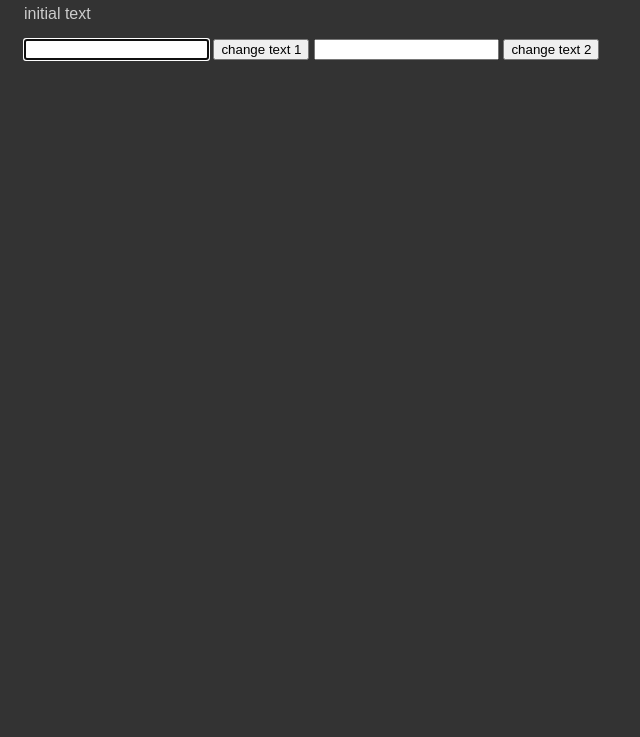
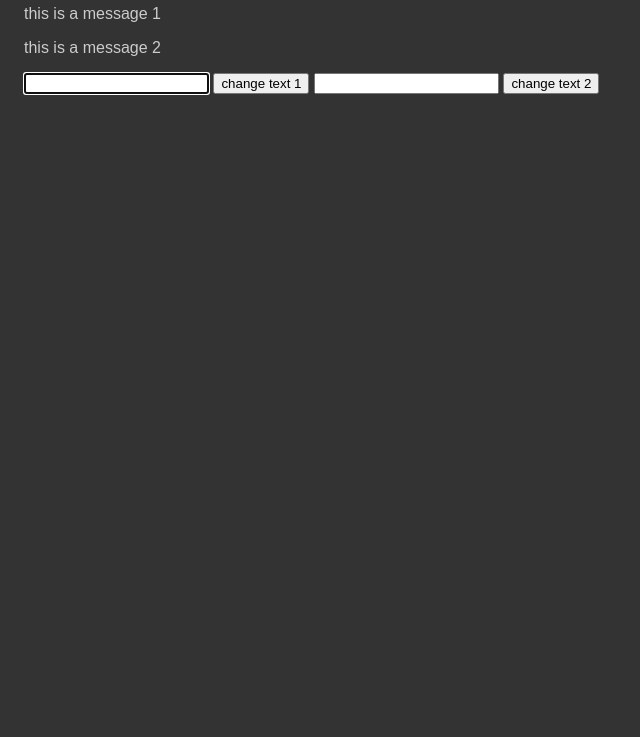
Before and after one commit to edwardtanguay/et003-jsdom, a plain HTML site: page index.html in a window 1280 px wide. Shown: the part 63-800 px from the top of the page, without its empty margins (0-640 px from the left). Drawn offline with Linux system fonts and the light colour scheme.

Commit message:
1 and 2 ready

```diff
--- a/index.html
+++ b/index.html
@@ -15,7 +15,8 @@
 
 <body>
 	<h2>DOM JS Test</h2>
-	<p class="message">this is a message</p>
+	<p class="message1">this is a message 1</p>
+	<p class="message2">this is a message 2</p>
 	<input type="text" class="userText1">
 	<button class="changeText1Button">change text 1</button>
 	<input type="text" class="userText2">
--- a/main.js
+++ b/main.js
@@ -1,4 +1,5 @@
-const messageElem = document.querySelector('.message');
+const message1Elem = document.querySelector('.message1');
+const message2Elem = document.querySelector('.message2');
 const userText1Elem = document.querySelector('.userText1');
 const userText2Elem = document.querySelector('.userText2');
 const changeText1ButtonElem = document.querySelector('.changeText1Button');
@@ -7,12 +8,11 @@ const changeText2ButtonElem = document.querySelector('.changeText2Button');
 userText1Elem.focus();
 
 const changeTheText = () => {
-	messageElem.innerText = userText1Elem.value;
+	message1Elem.innerText = userText1Elem.value;
 	userText1Elem.value = '';
 	userText1Elem.focus();
 };
 
-messageElem.innerText = 'initial text';
 changeText1ButtonElem.addEventListener('click', changeTheText);
 
 userText1Elem.addEventListener('keyup', (e) => {
```
